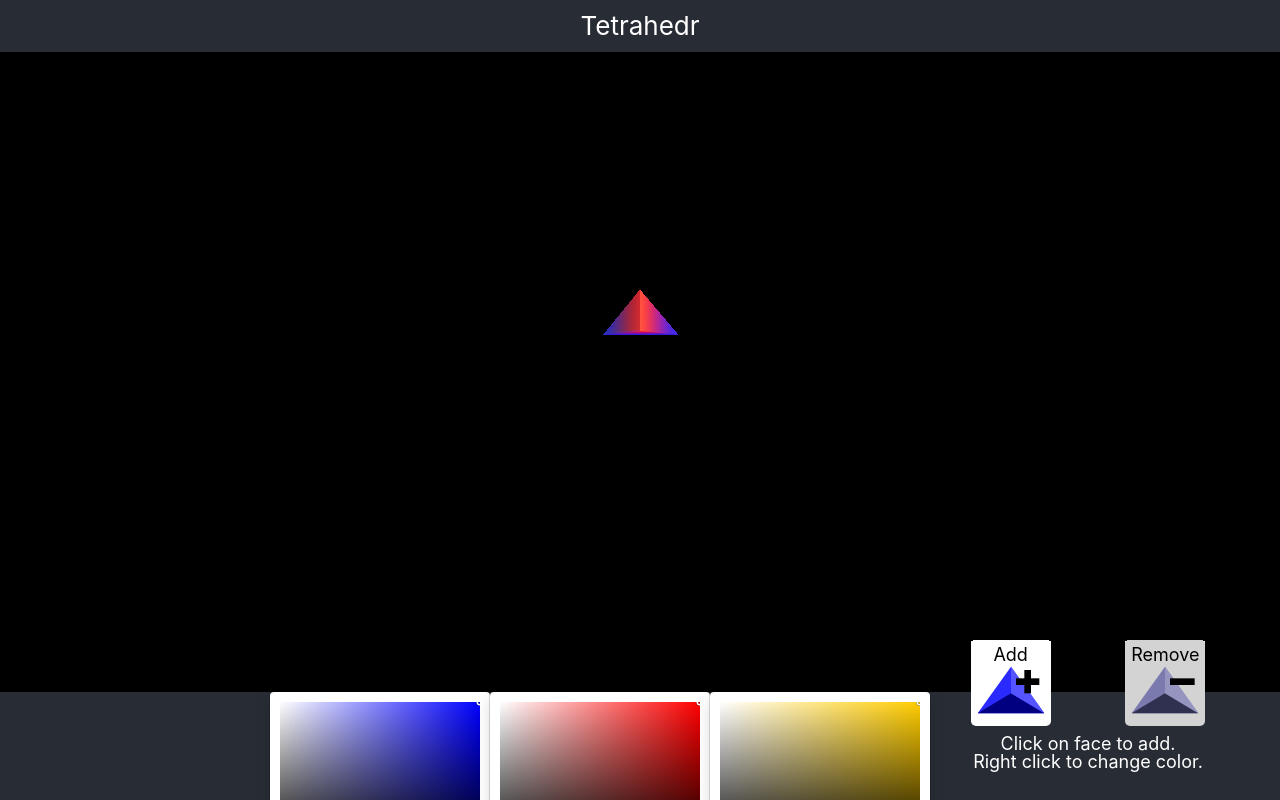
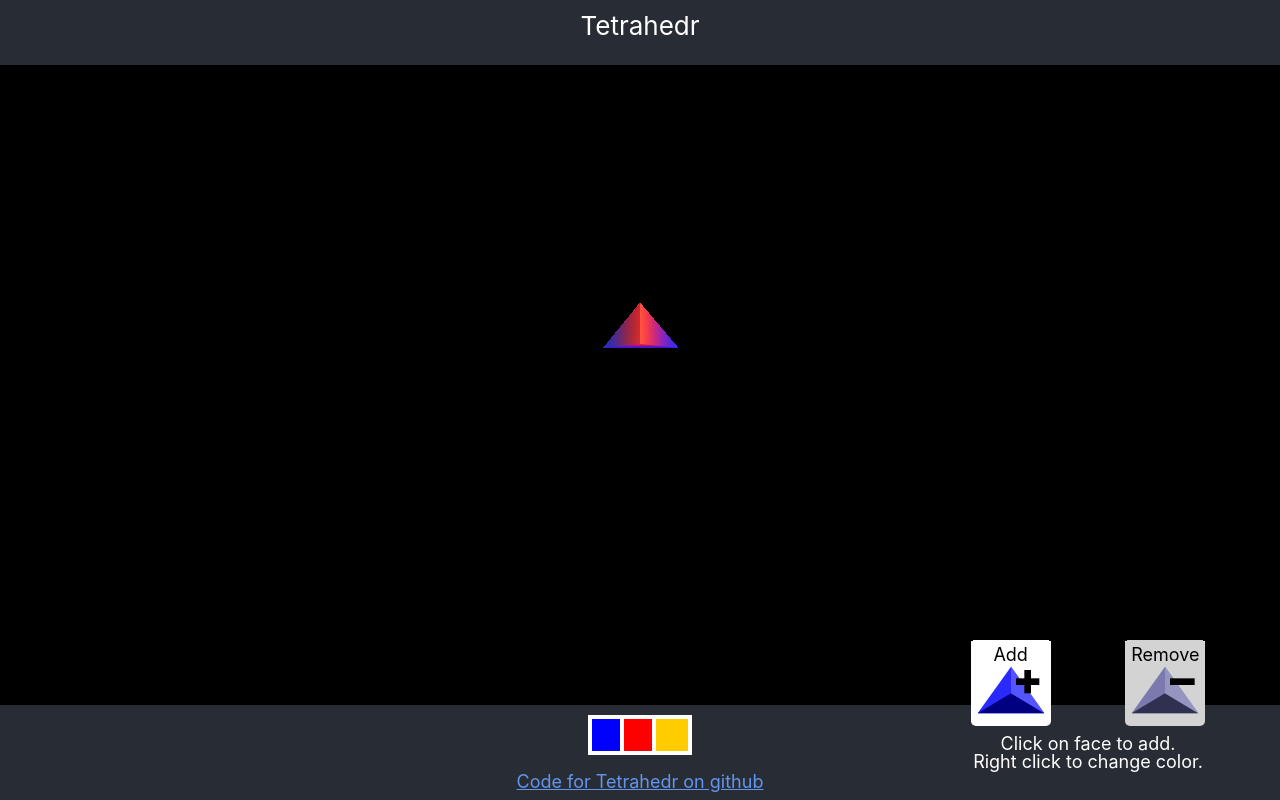
Before and after one commit to K8fractal/tetrahedr, a React (Create React App) app: page / in a window 1280 px wide. Shown: the top 800 px of the page. Built offline with nearby package versions, Linux system fonts and the light colour scheme.

Commit message:
color selector modal

```diff
--- a/src/App.css
+++ b/src/App.css
@@ -29,6 +29,25 @@ a {
 
 a:visited {
   color:violet;
+}
+
+.colorSelection {
+  width: 4vmin;
+  height: 4vmin;
+  outline: 4px white solid;
+}
+
+ .popoverContainer {
+  position: absolute;
+  bottom: 10%;
+  outline: 2px yellow dashed;
+}
+
+.popover {
+  position: absolute;
+  bottom: 10%;
+  z-index: 2;
+outline: 2px red solid;
 }
 
 .iconRadio, .iconSelect {
--- a/src/ColorSelect.tsx
+++ b/src/ColorSelect.tsx
@@ -8,7 +8,17 @@ interface ColorSelectorProps {
 
 export const ColorSelect = (props: ColorSelectorProps) => {
   const [color, setColor] = useState(props.initialColor);
+  const [show, setShow] = useState(false);
   return (
+    <div>
+      <div
+        className="colorSelection"
+        style={{ backgroundColor: color.toString() }}
+        onClick={() => setShow(!show)}
+      ></div>
+      {show ? (
+        <div className="popoverContainer">
+          <div className="popover">
             <SketchPicker
               disableAlpha={true}
               color={color}
@@ -30,6 +40,10 @@ export const ColorSelect = (props: ColorSelectorProps) => {
                 "#FFFFFF",
               ]}
             />
+          </div>
+        </div>
+      ) : null}
+    </div>
   );
 };
 
--- a/src/PaletteSelector.tsx
+++ b/src/PaletteSelector.tsx
@@ -27,7 +27,7 @@ export const PaletteSelector = () => {
         colorEffect={makeColorSetter("HIGHLIGHT")}
         initialColor="#ffcc00"
       />
-      <img src={getVisual(0)().toDataURL()} />
+      {/* <img src={getVisual(0)().toDataURL()} /> */}
     </div>
   );
 };
--- a/src/paletteStore.ts
+++ b/src/paletteStore.ts
@@ -133,7 +133,6 @@ function linearPattern(
 
     ctx.fillStyle = mainColor;
     ctx.fillRect(0, 0, 1024, 1024);
-    console.log(highlightColor);
     ctx.fillStyle = highlightColor;
     ctx.fillRect(0, 800, 1024, 1024);
     const gradient = ctx.createLinearGradient(0, 0, 513, 513);
```
Lines whose indentation alone changed are shown as unchanged.
